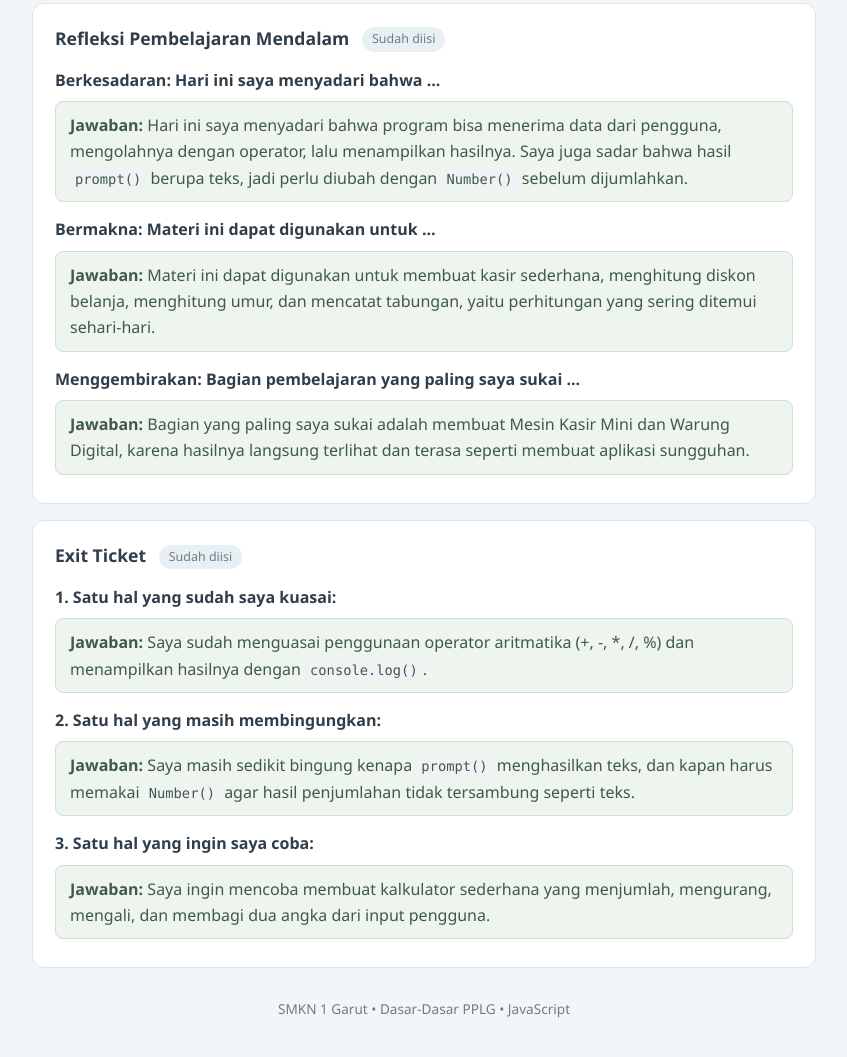
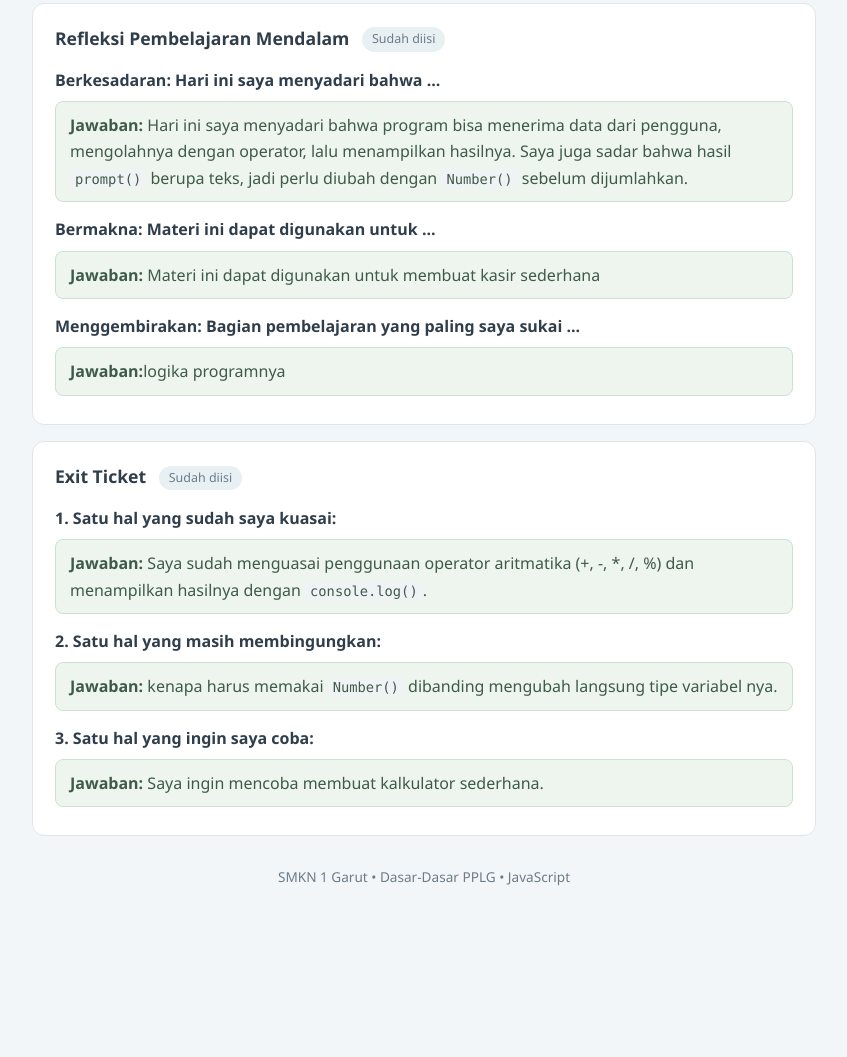
Before and after one commit to nknkoori/Website-LKPD-JavaScript, a plain HTML site: page lkpd2.html in a window 1280 px wide. Shown: the part 5322-6379 px from the top of the page, without its empty margins (216-1063 px from the left). After the commit the page ends 6275 px from the top, so only its background shows below. Drawn offline with Linux system fonts and the light colour scheme.

Commit message:
lkpd2.html

```diff
--- a/lkpd2.html
+++ b/lkpd2.html
@@ -214,9 +214,9 @@ console.log(luas); // 50</pre></div>
 <p class="q">Berkesadaran: Hari ini saya menyadari bahwa ...</p>
 <div class="ans"><b>Jawaban:</b> Hari ini saya menyadari bahwa program bisa menerima data dari pengguna, mengolahnya dengan operator, lalu menampilkan hasilnya. Saya juga sadar bahwa hasil <code>prompt()</code> berupa teks, jadi perlu diubah dengan <code>Number()</code> sebelum dijumlahkan.</div>
 <p class="q">Bermakna: Materi ini dapat digunakan untuk ...</p>
-<div class="ans"><b>Jawaban:</b> Materi ini dapat digunakan untuk membuat kasir sederhana, menghitung diskon belanja, menghitung umur, dan mencatat tabungan, yaitu perhitungan yang sering ditemui sehari-hari.</div>
+<div class="ans"><b>Jawaban:</b> Materi ini dapat digunakan untuk membuat kasir sederhana</div>
 <p class="q">Menggembirakan: Bagian pembelajaran yang paling saya sukai ...</p>
-<div class="ans"><b>Jawaban:</b> Bagian yang paling saya sukai adalah membuat Mesin Kasir Mini dan Warung Digital, karena hasilnya langsung terlihat dan terasa seperti membuat aplikasi sungguhan.</div>
+<div class="ans"><b>Jawaban:</b>logika programnya</div>
 </section>
 
 <section class="card">
@@ -224,9 +224,9 @@ console.log(luas); // 50</pre></div>
 <p class="q">1. Satu hal yang sudah saya kuasai:</p>
 <div class="ans"><b>Jawaban:</b> Saya sudah menguasai penggunaan operator aritmatika (+, -, *, /, %) dan menampilkan hasilnya dengan <code>console.log()</code>.</div>
 <p class="q">2. Satu hal yang masih membingungkan:</p>
-<div class="ans"><b>Jawaban:</b> Saya masih sedikit bingung kenapa <code>prompt()</code> menghasilkan teks, dan kapan harus memakai <code>Number()</code> agar hasil penjumlahan tidak tersambung seperti teks.</div>
+<div class="ans"><b>Jawaban:</b> kenapa harus memakai <code>Number()</code> dibanding mengubah langsung tipe variabel nya.</div>
 <p class="q">3. Satu hal yang ingin saya coba:</p>
-<div class="ans"><b>Jawaban:</b> Saya ingin mencoba membuat kalkulator sederhana yang menjumlah, mengurang, mengali, dan membagi dua angka dari input pengguna.</div>
+<div class="ans"><b>Jawaban:</b> Saya ingin mencoba membuat kalkulator sederhana.</div>
 </section>
 
 <footer>SMKN 1 Garut • Dasar-Dasar PPLG • JavaScript</footer>
```
